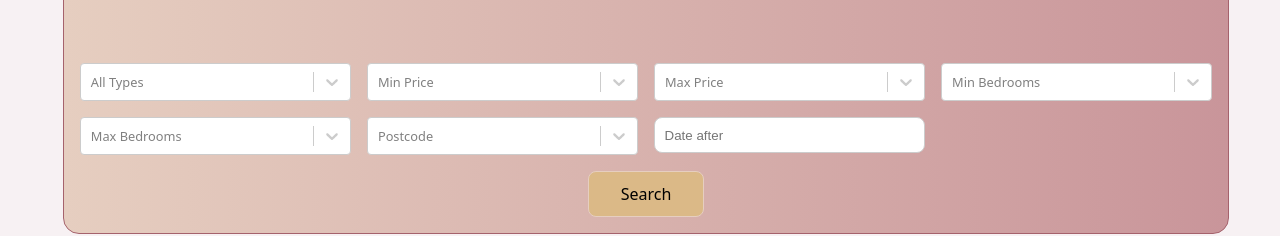
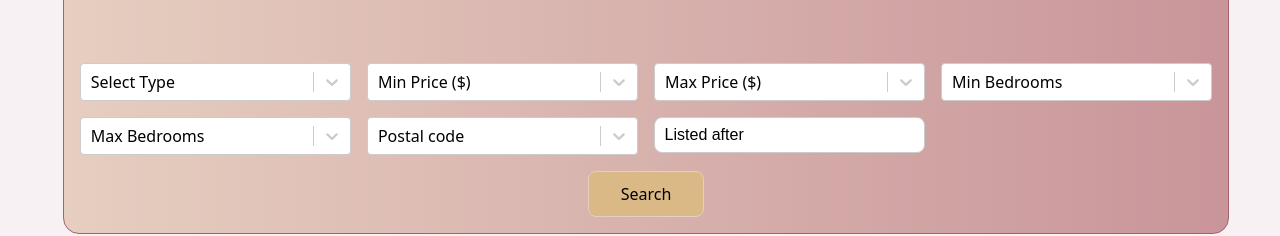
Before and after one commit to MthukaFernando/Adv.ClientSide-final-coursework, a React (Vite) app in the folder evernest/: page / in a window 1280 px wide. Shown: the part 173-409 px from the top of the page. Built offline with nearby package versions, Linux system fonts and the light colour scheme.

Commit message:
made text changes to the react widgets

```diff
--- a/evernest/src/App.css
+++ b/evernest/src/App.css
@@ -51,6 +51,10 @@ body {
   color: black;
 }
 
+.date-picker::placeholder {
+  font-size: 1rem;
+  color: black;
+}
 
 .search-btn {
   grid-column: 1 / -1;
--- a/evernest/src/App.jsx
+++ b/evernest/src/App.jsx
@@ -202,7 +202,7 @@ function App() {
               options={typeOptions}
               value={inputType}
               onChange={setInputType}
-              placeholder="All Types"
+              placeholder="Select Type"
               isClearable
               styles={{
                 control: (provided) => ({ ...provided, color: "black" }),
@@ -213,16 +213,6 @@ function App() {
                   backgroundColor: "white",
                   color: "black",
                 }),
-                placeholder: (provided) => ({
-                  ...provided,
-                  color: "grey",
-                  fontSize: "0.8rem",
-                }),
-                singleValue: (provided) => ({
-                  ...provided,
-                  color: "black",
-                  fontSize: "0.8rem",
-                }),
               }}
             />
 
@@ -231,7 +221,7 @@ function App() {
               options={priceOptions}
               value={inputMinPrice}
               onChange={setInputMinPrice}
-              placeholder="Min Price"
+              placeholder="Min Price ($)"
               isClearable
               styles={{
                 control: (provided) => ({ ...provided, color: "black" }),
@@ -242,16 +232,6 @@ function App() {
                   backgroundColor: "white",
                   color: "black",
                 }),
-                placeholder: (provided) => ({
-                  ...provided,
-                  color: "grey",
-                  fontSize: "0.8rem",
-                }),
-                singleValue: (provided) => ({
-                  ...provided,
-                  color: "black",
-                  fontSize: "0.8rem",
-                }),
               }}
             />
 
@@ -259,7 +239,7 @@ function App() {
               options={priceOptions}
               value={inputMaxPrice}
               onChange={setInputMaxPrice}
-              placeholder="Max Price"
+              placeholder="Max Price ($)"
               isClearable
               styles={{
                 control: (provided) => ({ ...provided, color: "black" }),
@@ -269,16 +249,6 @@ function App() {
                   ...provided,
                   backgroundColor: "white",
                   color: "black",
-                }),
-                placeholder: (provided) => ({
-                  ...provided,
-                  color: "grey",
-                  fontSize: "0.8rem",
-                }),
-                singleValue: (provided) => ({
-                  ...provided,
-                  color: "black",
-                  fontSize: "0.8rem",
                 }),
               }}
             />
@@ -309,16 +279,6 @@ function App() {
                   backgroundColor: "white",
                   color: "black",
                 }),
-                placeholder: (provided) => ({
-                  ...provided,
-                  color: "grey",
-                  fontSize: "0.8rem",
-                }),
-                singleValue: (provided) => ({
-                  ...provided,
-                  color: "black",
-                  fontSize: "0.8rem",
-                }),
               }}
             />
 
@@ -347,23 +307,13 @@ function App() {
                   backgroundColor: "white",
                   color: "black",
                 }),
-                placeholder: (provided) => ({
-                  ...provided,
-                  color: "grey",
-                  fontSize: "0.8rem",
-                }),
-                singleValue: (provided) => ({
-                  ...provided,
-                  color: "black",
-                  fontSize: "0.8rem",
-                }),
               }}
             />
             <Select
               options={postcodeOptions}
               value={inputPostcode ? postcodeOptions.find(opt => opt.value === inputPostcode) : null}
               onChange={selectedOption => setInputPostcode(selectedOption ? selectedOption.value : null)}
-              placeholder="Postcode"
+              placeholder="Postal code"
               isClearable
               styles={{
                 control: (provided) => ({ ...provided, color: "black" }),
@@ -374,16 +324,6 @@ function App() {
                   backgroundColor: "white",
                   color: "black",
                 }),
-                placeholder: (provided) => ({
-                  ...provided,
-                  color: "grey",
-                  fontSize: "0.8rem",
-                }),
-                singleValue: (provided) => ({
-                  ...provided,
-                  color: "black",
-                  fontSize: "0.8rem",
-                }),
               }}
 />
 
@@ -391,7 +331,7 @@ function App() {
             <DatePicker
               selected={inputDateAfter}
               onChange={(date) => setInputDateAfter(date)}
-              placeholderText="Date after"
+              placeholderText="Listed after"
               dateFormat="yyyy-MM-dd"
               className="date-picker"
             />
```
